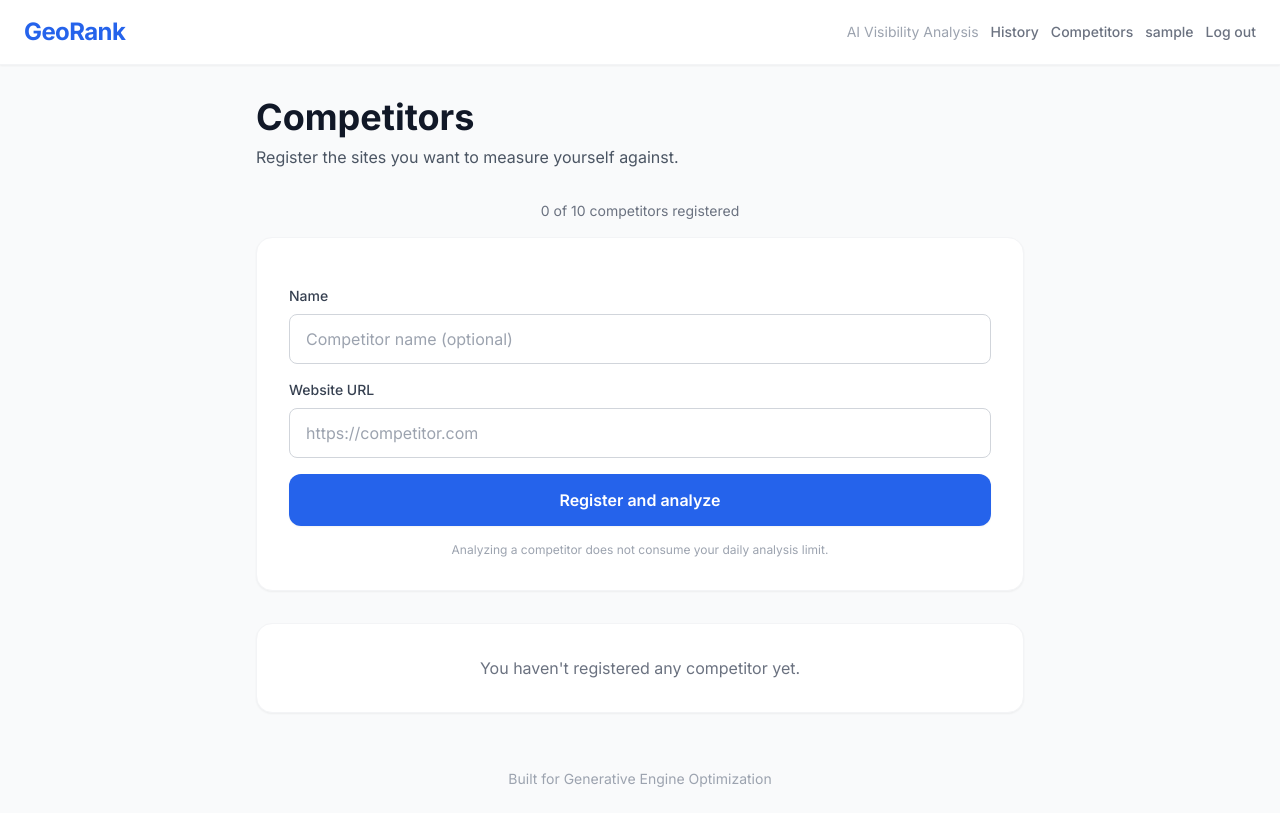
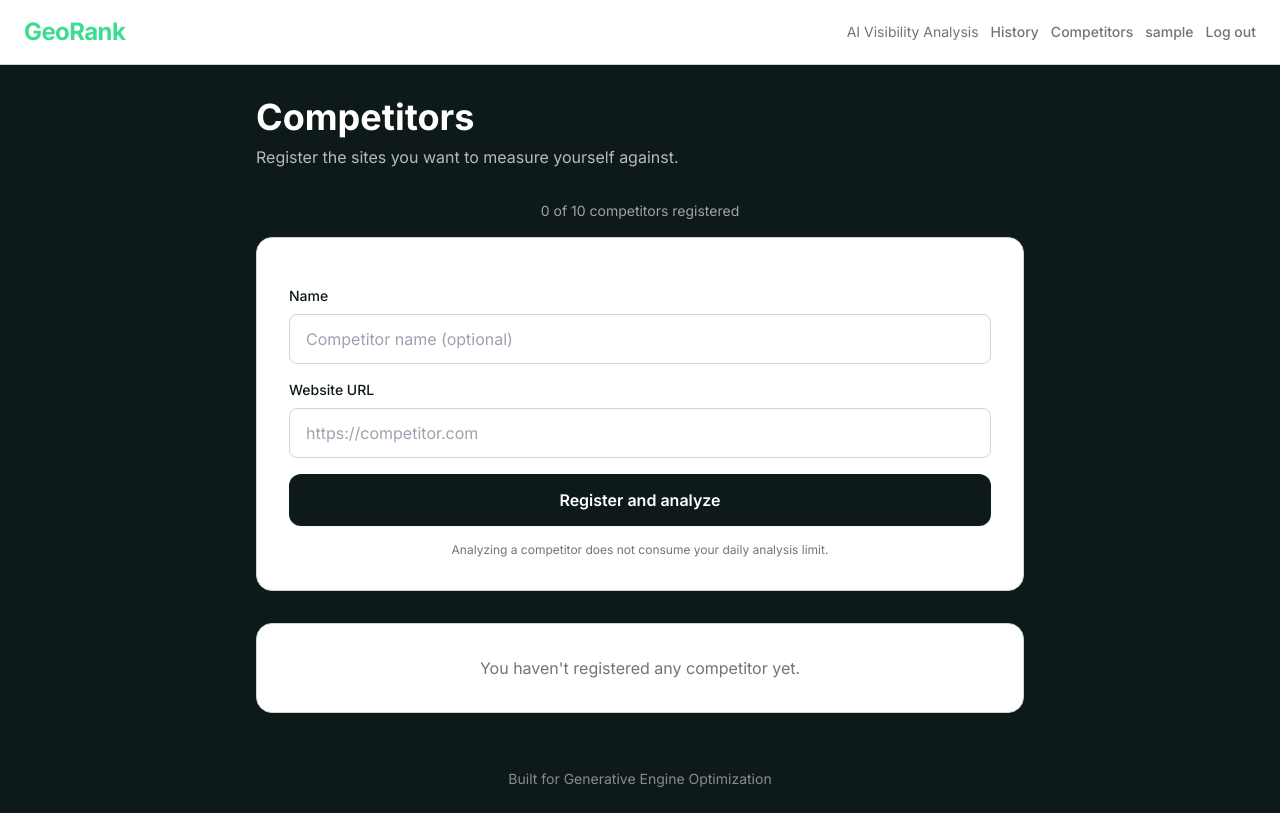
Before and after one commit to Unbot2313/GeoRank, a Django app: page /competitors/ in a window 1280 px wide. Run offline with Django 5.2, Linux system fonts and the light colour scheme; the visitor is signed in with stand-in values (Sample User, id 1); data that the repository does not hold is empty; some libraries are stand-ins or nearby versions.

Commit message:
fix: updated css

```diff
--- a/analysis/templates/analysis/base.html
+++ b/analysis/templates/analysis/base.html
@@ -5,7 +5,39 @@
     <meta charset="UTF-8">
     <meta name="viewport" content="width=device-width, initial-scale=1.0">
     <title>GeoRank - {% block title %}{% endblock %}</title>
+    <link rel="stylesheet" href="{% static 'css/tokens.css' %}">
     <script src="https://cdn.tailwindcss.com"></script>
+    <script>
+        // Tailwind lee los colores desde tokens.css: para cambiar el diseño, edita solo ese archivo.
+        tailwind.config = {
+            theme: {
+                extend: {
+                    colors: {
+                        page: 'var(--color-background)',
+                        surface: 'var(--color-surface)',
+                        line: { DEFAULT: 'var(--color-border)', hover: 'var(--color-border-hover)' },
+                        fg: {
+                            DEFAULT: 'var(--color-text-primary)',
+                            secondary: 'var(--color-text-secondary)',
+                            muted: 'var(--color-text-muted)',
+                        },
+                        brand: {
+                            DEFAULT: 'var(--color-primary)',
+                            hover: 'var(--color-primary-hover)',
+                            light: 'var(--color-primary-light)',
+                        },
+                        success: { DEFAULT: 'var(--color-success)', bg: 'var(--color-success-bg)', border: 'var(--color-success-border)' },
+                        warning: { DEFAULT: 'var(--color-warning)', bg: 'var(--color-warning-bg)', border: 'var(--color-warning-border)' },
+                        danger:  { DEFAULT: 'var(--color-danger)',  bg: 'var(--color-danger-bg)',  border: 'var(--color-danger-border)' },
+                        info:    { DEFAULT: 'var(--color-info)',    bg: 'var(--color-info-bg)' },
+                        visibility:  { DEFAULT: 'var(--color-visibility)',  bg: 'var(--color-visibility-bg)' },
+                        readability: { DEFAULT: 'var(--color-readability)', bg: 'var(--color-readability-bg)' },
+                        citability:  { DEFAULT: 'var(--color-citability)',  bg: 'var(--color-citability-bg)' },
+                    },
+                },
+            },
+        };
+    </script>
     <link rel="preconnect" href="https://fonts.googleapis.com">
     <link href="https://fonts.googleapis.com/css2?family=Inter:wght@400;500;600;700&display=swap" rel="stylesheet">
     <style>
@@ -13,35 +45,34 @@
             font-family: 'Inter', sans-serif;
         }
     </style>
-    <link rel="stylesheet" href="{% static 'css/tokens.css' %}">
 </head>
-<body class="bg-gray-50 min-h-screen">
-    <nav class="bg-white shadow-sm border-b border-gray-100">
+<body class="bg-page min-h-screen">
+    <nav class="bg-surface shadow-sm border-b border-line">
         <div class="max-w-7xl mx-auto px-4 sm:px-6 py-3 sm:py-4 flex flex-wrap items-center justify-between gap-y-2 gap-x-3">
-            <a href="{% url 'analysis:submit' %}" class="text-xl sm:text-2xl font-bold text-blue-600 tracking-tight shrink-0">GeoRank</a>
+            <a href="{% url 'analysis:submit' %}" class="text-xl sm:text-2xl font-bold text-visibility tracking-tight shrink-0">GeoRank</a>
             <div class="flex flex-wrap items-center gap-x-3 gap-y-2 text-sm">
-                <span class="text-gray-400 hidden md:inline">AI Visibility Analysis</span>
+                <span class="text-fg-muted hidden md:inline">AI Visibility Analysis</span>
                 {% if user.is_authenticated %}
-                    <a href="{% url 'analysis:history' %}" class="font-medium text-gray-500 hover:text-gray-700 transition">
+                    <a href="{% url 'analysis:history' %}" class="font-medium text-fg-muted hover:text-fg-secondary transition">
                         History
                     </a>
-                    <a href="{% url 'analysis:competitors' %}" class="font-medium text-gray-500 hover:text-gray-700 transition">
+                    <a href="{% url 'analysis:competitors' %}" class="font-medium text-fg-muted hover:text-fg-secondary transition">
                         Competitors
                     </a>
-                    <a href="{% url 'accounts:profile' %}" class="font-medium text-gray-500 hover:text-gray-700 transition truncate max-w-[8rem] sm:max-w-none">
+                    <a href="{% url 'accounts:profile' %}" class="font-medium text-fg-muted hover:text-fg-secondary transition truncate max-w-[8rem] sm:max-w-none">
                         {{ user.username }}
                     </a>
                     <form method="post" action="{% url 'accounts:logout' %}">
                         {% csrf_token %}
-                        <button type="submit" class="font-medium text-gray-500 hover:text-gray-700 transition">
+                        <button type="submit" class="font-medium text-fg-muted hover:text-fg-secondary transition">
                             Log out
                         </button>
                     </form>
                 {% else %}
-                    <a href="{% url 'accounts:login' %}" class="font-medium text-gray-500 hover:text-gray-700 transition">
+                    <a href="{% url 'accounts:login' %}" class="font-medium text-fg-muted hover:text-fg-secondary transition">
                         Log in
                     </a>
-                    <a href="{% url 'accounts:register' %}" class="font-medium text-white bg-blue-600 hover:bg-blue-700 px-3 sm:px-4 py-1.5 sm:py-2 rounded-lg transition">
+                    <a href="{% url 'accounts:register' %}" class="font-medium text-white bg-brand hover:bg-brand-hover px-3 sm:px-4 py-1.5 sm:py-2 rounded-lg transition">
                         Sign up
                     </a>
                 {% endif %}
@@ -51,7 +82,7 @@
     {% if messages %}
     <div class="max-w-4xl mx-auto px-4 sm:px-6 pt-6">
         {% for message in messages %}
-        <div class="bg-green-50 text-green-700 text-sm rounded-lg px-4 py-3 mb-2 border border-green-100">
+        <div class="bg-success-bg text-success text-sm rounded-lg px-4 py-3 mb-2 border border-success-border">
             {{ message }}
         </div>
         {% endfor %}
@@ -60,7 +91,7 @@
     <main class="max-w-4xl mx-auto px-4 sm:px-6 py-6 sm:py-8">
         {% block content %}{% endblock %}
     </main>
-    <footer class="text-center text-sm text-gray-400 py-6">
+    <footer class="text-center text-sm text-white/50 py-6">
         Built for Generative Engine Optimization
     </footer>
 </body>
--- a/analysis/templates/analysis/competitors.html
+++ b/analysis/templates/analysis/competitors.html
@@ -5,50 +5,50 @@
 {% block content %}
 <div class="max-w-3xl mx-auto">
     <div class="mb-8">
-        <h1 class="text-3xl sm:text-4xl font-bold text-gray-900 mb-2">Competitors</h1>
-        <p class="text-gray-600">Register the sites you want to measure yourself against.</p>
+        <h1 class="text-3xl sm:text-4xl font-bold text-white mb-2">Competitors</h1>
+        <p class="text-white/70">Register the sites you want to measure yourself against.</p>
     </div>
 
-    <p class="text-center text-sm text-gray-500 mb-4">
+    <p class="text-center text-sm text-white/60 mb-4">
         {{ competitor_count }} of {{ competitor_limit }} competitors registered
     </p>
 
     {% if messages %}
         {% for message in messages %}
         <div class="text-sm rounded-lg px-4 py-3 mb-4
-            {% if message.tags == 'warning' %}bg-yellow-50 border border-yellow-200 text-yellow-800
-            {% elif message.tags == 'error' %}bg-red-50 border border-red-200 text-red-800
-            {% else %}bg-green-50 border border-green-200 text-green-800{% endif %}">
+            {% if message.tags == 'warning' %}bg-warning-bg border border-warning-border text-warning
+            {% elif message.tags == 'error' %}bg-danger-bg border border-danger-border text-danger
+            {% else %}bg-success-bg border border-success-border text-success{% endif %}">
             {{ message }}
         </div>
         {% endfor %}
     {% endif %}
 
-    <div class="bg-white rounded-2xl shadow-sm border border-gray-100 p-6 sm:p-8 mb-8">
+    <div class="bg-surface rounded-2xl shadow-sm border border-line p-6 sm:p-8 mb-8">
         {% if limit_reached %}
-        <div class="bg-yellow-50 border border-yellow-200 text-yellow-800 text-sm rounded-lg px-4 py-3 mb-4">
+        <div class="bg-warning-bg border border-warning-border text-warning text-sm rounded-lg px-4 py-3 mb-4">
             You reached the limit of {{ competitor_limit }} competitors.
         </div>
         {% endif %}
         <form method="post" class="space-y-4">
             {% csrf_token %}
             <div>
-                <label for="{{ form.name.id_for_label }}" class="block text-sm font-medium text-gray-700 mb-2">Name</label>
+                <label for="{{ form.name.id_for_label }}" class="block text-sm font-medium text-fg-secondary mb-2">Name</label>
                 {{ form.name }}
             </div>
             <div>
-                <label for="{{ form.url.id_for_label }}" class="block text-sm font-medium text-gray-700 mb-2">Website URL</label>
+                <label for="{{ form.url.id_for_label }}" class="block text-sm font-medium text-fg-secondary mb-2">Website URL</label>
                 {{ form.url }}
                 {% if form.url.errors %}
-                <p class="mt-2 text-sm text-red-500">{{ form.url.errors.0 }}</p>
+                <p class="mt-2 text-sm text-danger">{{ form.url.errors.0 }}</p>
                 {% endif %}
             </div>
             <button type="submit"
                 {% if limit_reached %}disabled{% endif %}
-                class="w-full bg-blue-600 text-white py-3.5 rounded-xl font-semibold hover:bg-blue-700 active:scale-[0.98] transition-all shadow-sm disabled:opacity-50 disabled:cursor-not-allowed disabled:active:scale-100">
+                class="w-full bg-brand text-white py-3.5 rounded-xl font-semibold hover:bg-brand-hover active:scale-[0.98] transition-all shadow-sm disabled:opacity-50 disabled:cursor-not-allowed disabled:active:scale-100">
                 Register and analyze
             </button>
-            <p class="text-xs text-gray-400 text-center">
+            <p class="text-xs text-fg-muted text-center">
                 Analyzing a competitor does not consume your daily analysis limit.
             </p>
         </form>
@@ -56,27 +56,27 @@
 
     <div class="space-y-3">
         {% for item in competitors %}
-        <div class="bg-white rounded-2xl shadow-sm border border-gray-100 p-4 sm:p-5">
+        <div class="bg-surface rounded-2xl shadow-sm border border-line p-4 sm:p-5">
             <div class="flex flex-col sm:flex-row sm:items-center sm:justify-between gap-2">
                 <div class="min-w-0">
-                    <p class="text-gray-900 font-medium">{{ item.competitor }}</p>
-                    <p class="text-sm text-gray-400 break-all">{{ item.competitor.url }}</p>
+                    <p class="text-fg font-medium">{{ item.competitor }}</p>
+                    <p class="text-sm text-fg-muted break-all">{{ item.competitor.url }}</p>
                 </div>
                 {% if item.analysis %}
                 <div class="shrink-0 text-right">
-                    <p class="text-2xl font-bold text-blue-600">{{ item.analysis.score.visibility_score }}</p>
-                    <p class="text-xs text-gray-400">visibility</p>
+                    <p class="text-2xl font-bold text-visibility">{{ item.analysis.score.visibility_score }}</p>
+                    <p class="text-xs text-fg-muted">visibility</p>
                 </div>
                 {% else %}
-                <span class="self-start sm:self-auto shrink-0 inline-flex items-center px-3 py-1 rounded-full text-xs font-semibold bg-gray-100 text-gray-500">
+                <span class="self-start sm:self-auto shrink-0 inline-flex items-center px-3 py-1 rounded-full text-xs font-semibold bg-line text-fg-muted">
                     No score yet
                 </span>
                 {% endif %}
             </div>
         </div>
         {% empty %}
-        <div class="bg-white rounded-2xl shadow-sm border border-gray-100 p-8 text-center">
-            <p class="text-gray-500">You haven't registered any competitor yet.</p>
+        <div class="bg-surface rounded-2xl shadow-sm border border-line p-8 text-center">
+            <p class="text-fg-muted">You haven't registered any competitor yet.</p>
         </div>
         {% endfor %}
     </div>
--- a/static/css/tokens.css
+++ b/static/css/tokens.css
@@ -3,47 +3,57 @@
        BRAND COLORS
        ========================= */
 
-    --color-primary: #2563EB;
-    --color-primary-hover: #1D4ED8;
-    --color-primary-light: #DBEAFE;
+    --color-primary: #0E1A19;         /* Dark Green — pares con texto blanco en los botones existentes */
+    --color-primary-hover: #070F0F;   /* Very Dark Green — hover más oscuro */
+    --color-primary-light: #97DDBC;   /* Mint Green — fondos suaves de badges, va con texto oscuro */
 
     /* =========================
        SCORE COLORS
        ========================= */
 
-    --color-visibility: #2563EB;
-    --color-readability: #16A34A;
-    --color-citability: #9333EA;
+    --color-visibility: #3DDC91;      /* Green — métrica protagonista */
+    --color-readability: #0E1A19;     /* Dark Green */
+    --color-citability: #070F0F;      /* Very Dark Green */
 
     /* =========================
        SEMANTIC COLORS
        ========================= */
 
-    --color-success: #15803D;
-    --color-success-bg: #DCFCE7;
+    --color-success: #0E1A19;
+    --color-success-bg: #97DDBC;
 
-    --color-warning: #A16207;
-    --color-warning-bg: #FEF3C7;
+    --color-warning: #0E1A19;
+    --color-warning-bg: #D0D3D3;
 
-    --color-danger: #B91C1C;
-    --color-danger-bg: #FEE2E2;
+    --color-danger: #070F0F;
+    --color-danger-bg: #D0D3D3;
 
-    --color-info: #1D4ED8;
-    --color-info-bg: #DBEAFE;
+    --color-info: #0E1A19;
+    --color-info-bg: #D0D3D3;
+
+    /* Bordes semánticos */
+    --color-success-border: #3DDC91;
+    --color-warning-border: #97DDBC;
+    --color-danger-border: #0E1A19;
+
+    /* Fondos suaves de las tarjetas de score */
+    --color-visibility-bg: #97DDBC;
+    --color-readability-bg: #D0D3D3;
+    --color-citability-bg: #FFFFFF;
 
     /* =========================
        NEUTRAL COLORS
        ========================= */
 
-    --color-background: #F9FAFB;
-    --color-surface: #FFFFFF;
+    --color-background: #0E1A19;      /* Dark Green — lienzo de la página, detrás de las tarjetas blancas */
+    --color-surface: #FFFFFF;         /* Las tarjetas se quedan blancas: contraste limpio sobre el fondo oscuro */
 
-    --color-text-primary: #111827;
-    --color-text-secondary: #4B5563;
-    --color-text-muted: #6B7280;
+    --color-text-primary: #000000;
+    --color-text-secondary: #0E1A19;
+    --color-text-muted: rgba(0, 0, 0, 0.55);  /* para texto DENTRO de tarjetas blancas */
 
-    --color-border: #E5E7EB;
-    --color-border-hover: #BFDBFE;
+    --color-border: #D0D3D3;
+    --color-border-hover: #97DDBC;
 
     /* =========================
        TYPOGRAPHY
```
Also changed, not shown: accounts/templates/accounts/login.html (+12 -12 lines), accounts/templates/accounts/password_reset_complete.html (+5 -5 lines), accounts/templates/accounts/password_reset_confirm.html (+15 -15 lines), accounts/templates/accounts/password_reset_done.html (+6 -6 lines), accounts/templates/accounts/password_reset_form.html (+10 -10 lines), accounts/templates/accounts/profile.html (+17 -17 lines), accounts/templates/accounts/register.html (+18 -18 lines), analysis/templates/analysis/comparison.html (+18 -18 lines), analysis/templates/analysis/history.html (+11 -11 lines), analysis/templates/analysis/result.html (+39 -39 lines), analysis/templates/analysis/score_history.html (+20 -20 lines), analysis/templates/analysis/submit.html (+9 -9 lines).
